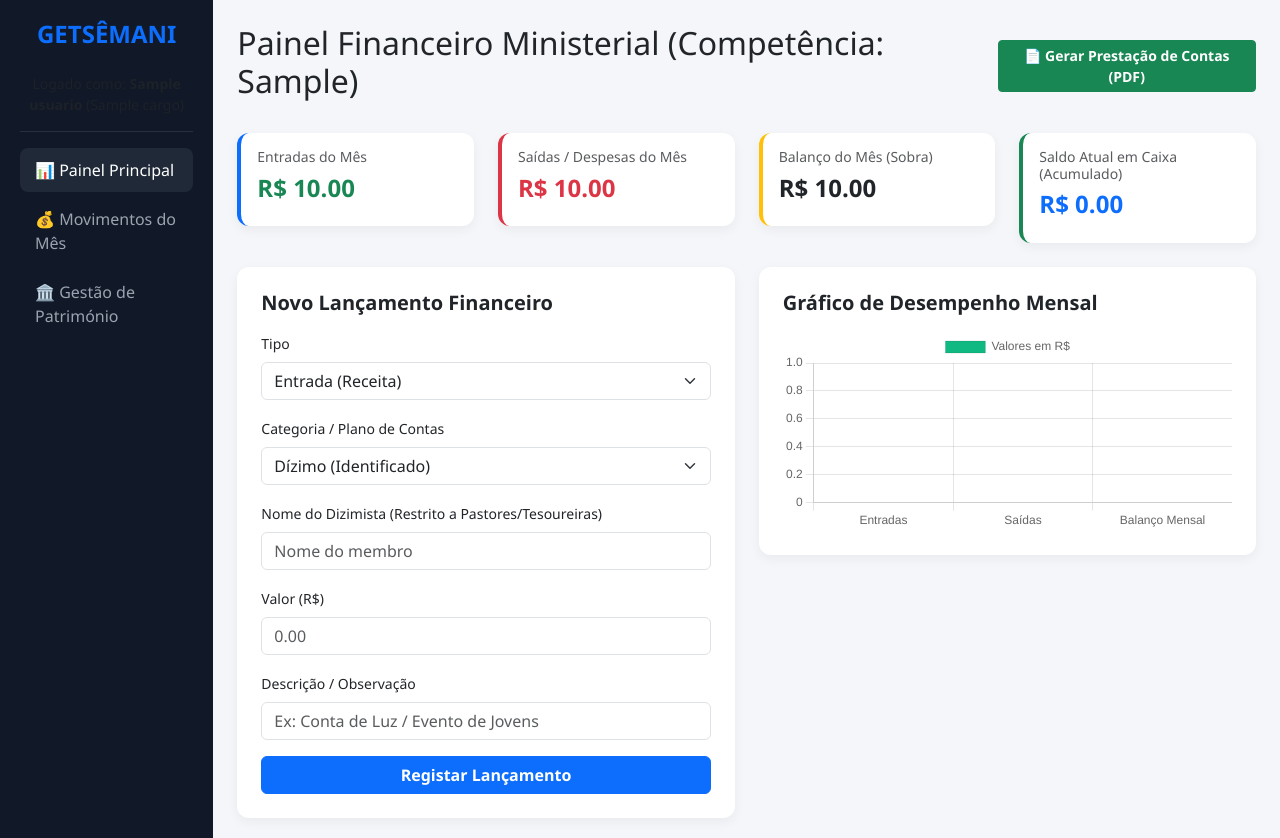
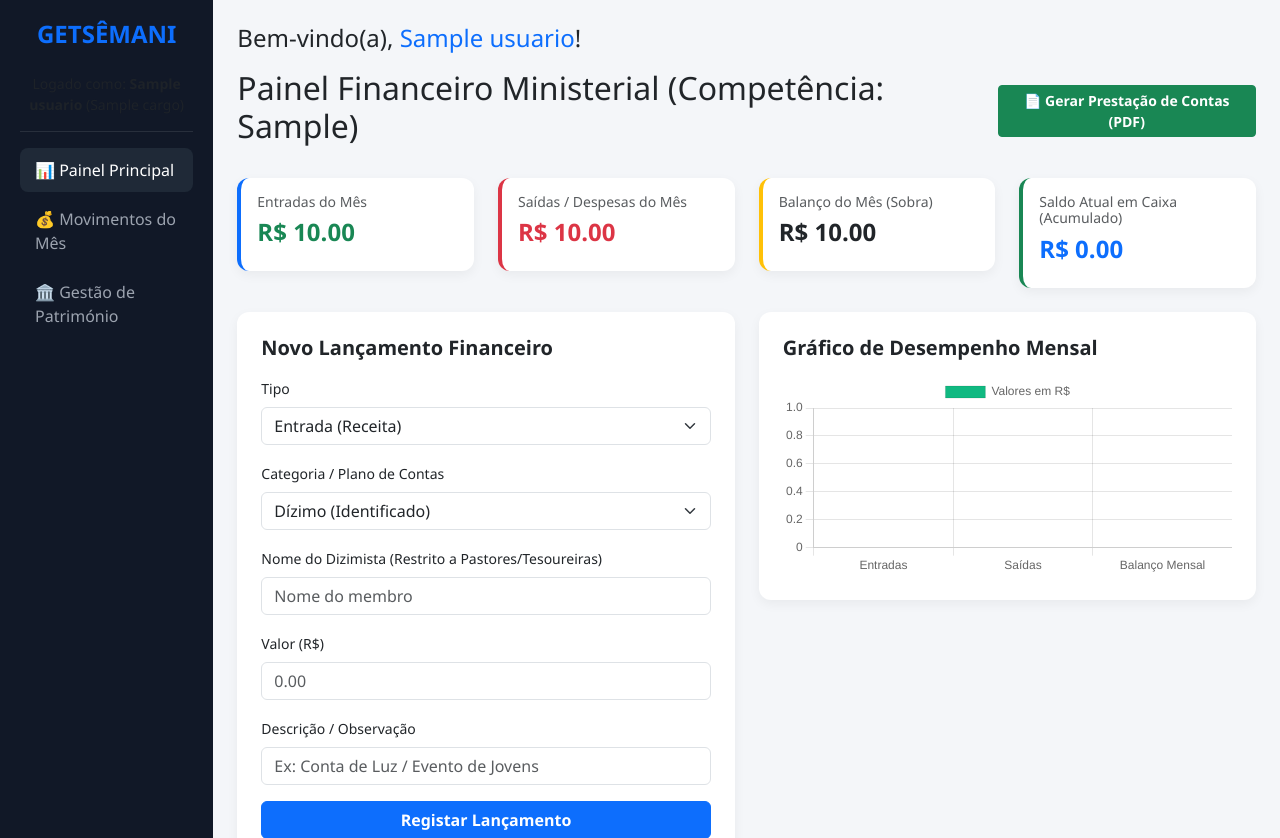
Before and after one commit to brayancanuto2023-hash/getsemani-system, a Flask app: template templates/index.html in a window 1280 px wide. Shown: the top 838 px of the page. Run offline with Flask 3, Linux system fonts and the light colour scheme; the template is opened without the code that fills it: most values are stand-ins (such as "Sample title", 1, 10 or a date in 2020); some libraries are stand-ins or nearby versions.

Commit message:
Update index.html

```diff
--- a/templates/index.html
+++ b/templates/index.html
@@ -77,7 +77,7 @@
         <!-- Conteúdo Principal -->
 
         <div class="col-md-10 p-4">
-
+            <h4 class="mb-3">Bem-vindo(a), <span class="text-primary">{{ usuario }}</span>!</h4>
             <div class="d-flex justify-content-between align-items-center mb-4">
 
                 <h2>Painel Financeiro Ministerial (Competência: {{ mes_atual }})</h2>
```
